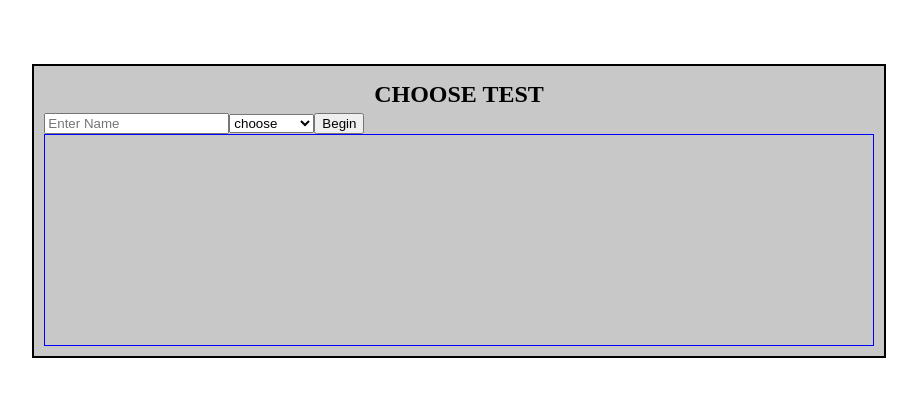
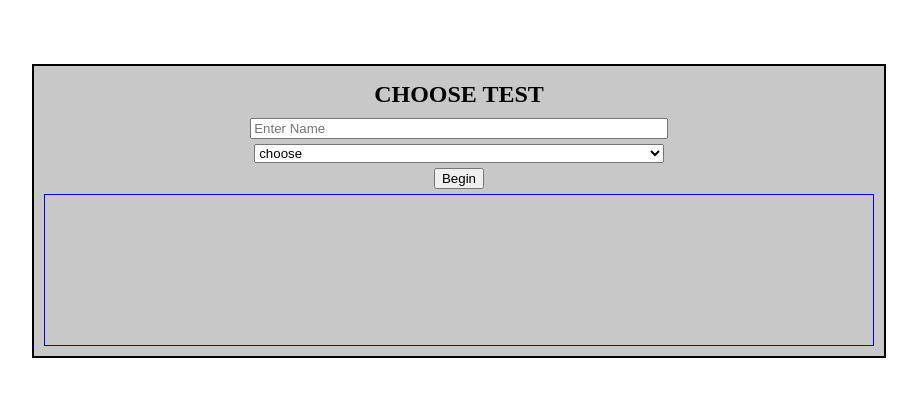
Before and after one commit to abbasnake/VueTest, a Vue app in the folder client/: page /#/begin in a window 1280 px wide. Shown: the top 396 px of the page, without its empty margins (181-1098 px from the left). Built offline with nearby package versions, Linux system fonts and the light colour scheme.

Commit message:
made the form in begin view a subcomponent, added some styling, will do some now

```diff
--- a/client/src/components/BeginView.vue
+++ b/client/src/components/BeginView.vue
@@ -1,59 +1,22 @@
 <template>
   <div class="view">
     <h2 class="view__header">CHOOSE TEST</h2>
-
-    <!-- <form-choose
-      class="view__form"
-      @changeDescription="changeDescription($event)"
-    ></form-choose> -->
-
-    <form class="view__form" @submit.prevent="onSubmit($event)" method="POST">
-      <input type="text" placeholder="Enter Name" name="username" v-model="username" required>
-      <select name="test" @change="changeDescription($event)" required>
-        <option value="" selected disabled>choose</option>
-        <!-- eslint-disable -->
-        <option v-for="name in testNames" :value="name">{{name}}</option>
-      </select>
-      <button type="submit">Begin</button>
-    </form>
-
+    <form-begin-view class="view__form"></form-begin-view>
     <p class="view__test-description">{{testDescription}}</p>
   </div>
 </template>
 
 <script>
-// import formChoose from '@/components/formChoose'
+import formBeginView from '@/components/formBeginView'
 
 export default {
   name: 'BeginView',
-  data () {
-    return {
-      username: '',
-      selected: ''
-    }
+  components: {
+    'form-begin-view': formBeginView
   },
   computed: {
-    testCount () {
-      return this.$store.getters.testCount
-    },
-    testNames () {
-      return this.$store.getters.testNames
-    },
     testDescription () {
       return this.$store.getters.chosenTestDescription
-    },
-    chosenTestNumber () {
-      return this.$store.getters.chosenTestNumber
-    }
-  },
-  methods: {
-    changeDescription (e) {
-      this.$store.dispatch('setChosenTest', e.target.value)
-    },
-    onSubmit (e) {
-      // console.log(e.target[0].value) // another way to get input data(username), is it better?
-      this.$store.dispatch('setUsername', this.username)
-      this.$router.push({path: `/test/${this.chosenTestNumber}`})
     }
   }
 }
--- a/client/src/components/ResultView.vue
+++ b/client/src/components/ResultView.vue
@@ -4,7 +4,7 @@
     <p class="view__score">
       Thanks <strong>{{ username }}</strong>,
       you answered <strong>{{ score }}</strong>
-      questions correctly
+      question(s) correctly
     </p>
   </div>
 </template>
--- a/client/src/components/TestView.vue
+++ b/client/src/components/TestView.vue
@@ -14,8 +14,8 @@
         </template>
         <button type="submit">Done</button>
       </form>
+
     </div>
-    <!-- <div v-for="arr in answers">{{arr}}</div> -->
   </div>
 </template>
 
--- /dev/null
+++ b/client/src/components/formBeginView.vue
@@ -0,0 +1,63 @@
+<template>
+  <form class="form" @submit.prevent="onSubmit($event)" method="POST">
+    <input class="form__input" type="text" placeholder="Enter Name" name="username" v-model="username" required>
+    <select class="form__select" name="test" @change="changeDescription($event)" required>
+      <option value="" selected disabled>choose</option>
+      <!-- eslint-disable -->
+      <option v-for="name in testNames" :value="name">{{name}}</option>
+    </select>
+    <button class="form__button" type="submit">Begin</button>
+  </form>
+</template>
+
+<script>
+export default {
+  name: 'formBeginView',
+  data () {
+    return {
+      username: ''
+    }
+  },
+  computed: {
+    testNames () {
+      return this.$store.getters.testNames
+    },
+    testDescription () {
+      return this.$store.getters.chosenTestDescription
+    },
+    chosenTestNumber () {
+      return this.$store.getters.chosenTestNumber
+    }
+  },
+  methods: {
+    changeDescription (e) {
+      this.$store.dispatch('setChosenTest', e.target.value)
+    },
+    onSubmit (e) {
+      // console.log(e.target[0].value) // another way to get input data(username), is it better?
+      this.$store.dispatch('setUsername', this.username)
+      this.$router.push({path: `/test/${this.chosenTestNumber}`})
+    }
+  }
+}
+</script>
+
+<style lang="scss" scoped>
+.form {
+  display: grid;
+  grid-gap: 5px;
+  padding: 5px;
+  &__input {
+    margin: 0 auto;
+    width: 50%;
+  }
+  &__select {
+    margin: 0 auto;
+    width: 50%;
+  }
+  &__button {
+    margin: 0 auto;
+    width: auto;
+  }
+}
+</style>
--- a/client/src/store/store.js
+++ b/client/src/store/store.js
@@ -14,7 +14,7 @@ export default new Vuex.Store({
   getters: {
     username: state => state.username,
     chosenTest: state => state.chosenTest,
-    testCount: state => Object.keys(state.tests).length,
+    testCount: state => Object.keys(state.tests).length, // not used
     testNames: state => {
       const arr = []
       for (let test in state.tests) {
--- a/client/src/store/tests.js
+++ b/client/src/store/tests.js
@@ -21,6 +21,12 @@ const tests = {
         question: '1 + 1',
         answer: '2',
         fakes: ['1', '4', '55', '100']
+      },
+      {
+        id: 4,
+        question: '7 + 7',
+        answer: '14',
+        fakes: ['1', '4', '55', '100', '111']
       }
     ]
   },
```
